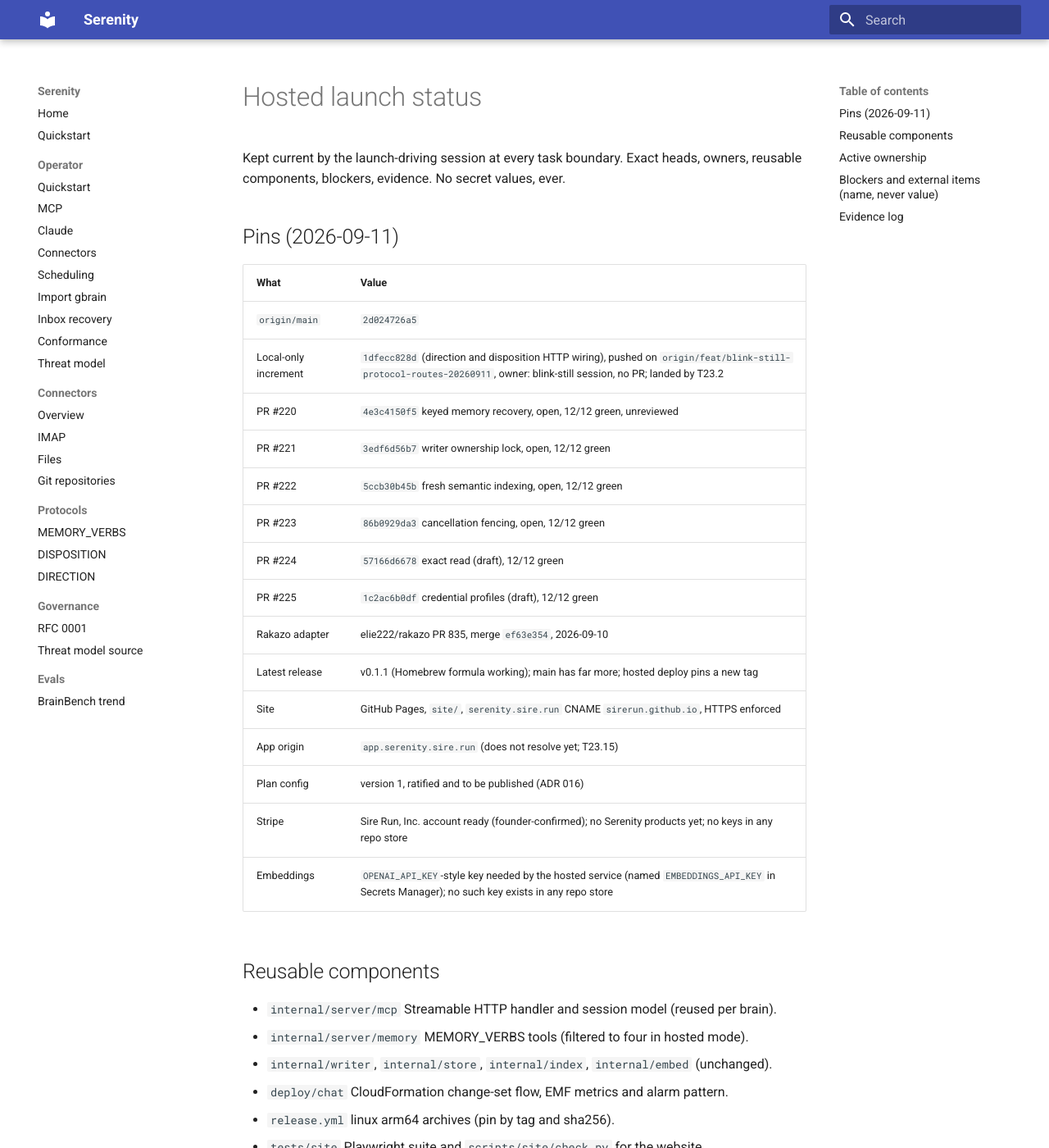
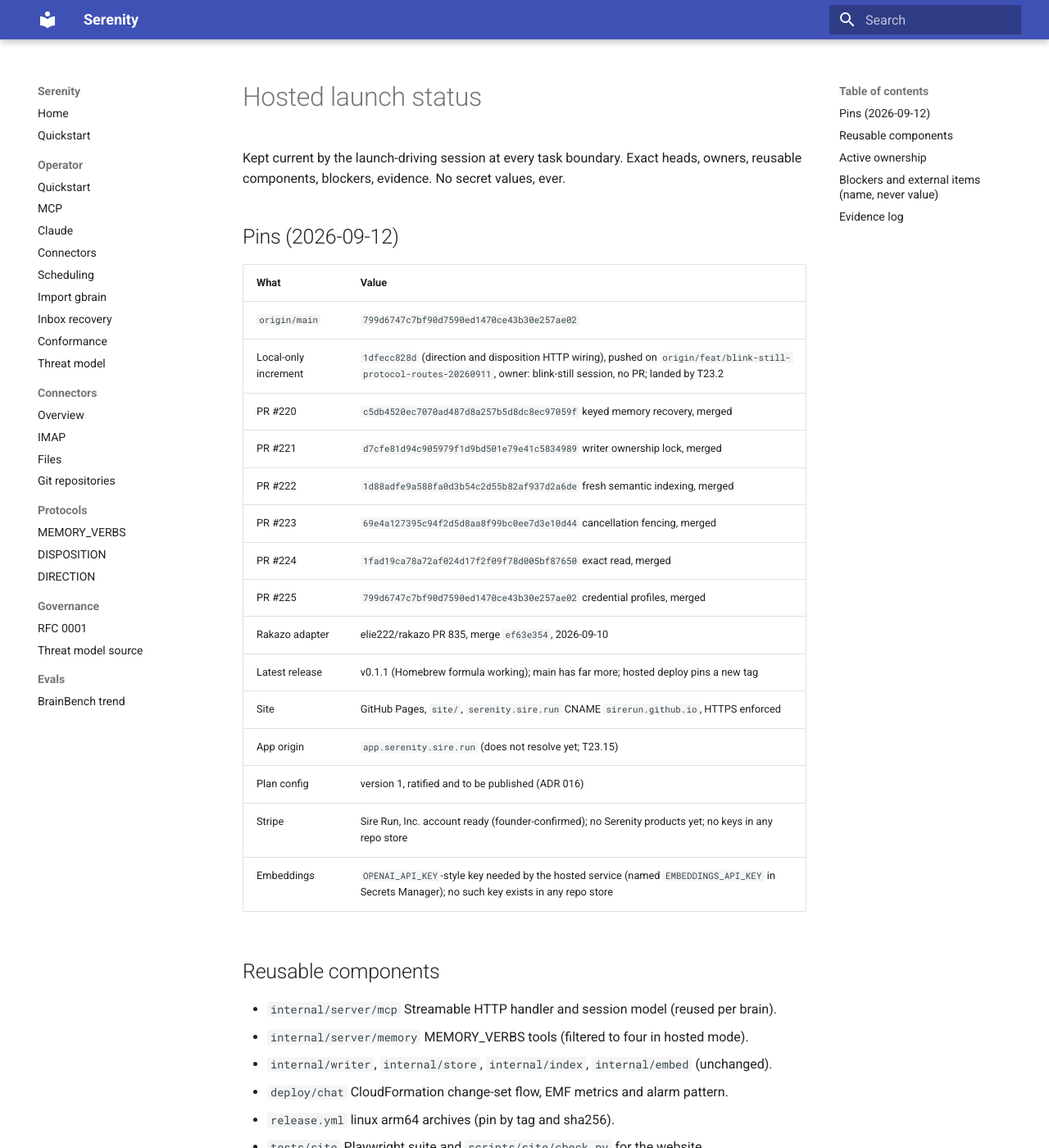
Before and after one commit to sirerun/serenity, an MkDocs documentation site: the page built from docs/launch/hosted-status.md, in a window 1280 px wide and 1400 px high. Shown: the whole window at 82% size. Built offline with MkDocs 1.6.1 and Material for MkDocs 9.7.7, drawn with Linux system fonts in a browser that asks for light colours; some of the changed text lies outside the part shown.

Commit message:
docs: close T23.1 merge receipts

```diff
--- a/docs/launch/hosted-status.md
+++ b/docs/launch/hosted-status.md
@@ -2,18 +2,18 @@
 
 Kept current by the launch-driving session at every task boundary. Exact heads, owners, reusable components, blockers, evidence. No secret values, ever.
 
-## Pins (2026-09-11)
+## Pins (2026-09-12)
 
 | What | Value |
 |---|---|
-| `origin/main` | `2d024726a5` |
+| `origin/main` | `799d6747c7bf90d7590ed1470ce43b30e257ae02` |
 | Local-only increment | `1dfecc828d` (direction and disposition HTTP wiring), pushed on `origin/feat/blink-still-protocol-routes-20260911`, owner: blink-still session, no PR; landed by T23.2 |
-| PR #220 | `4e3c4150f5` keyed memory recovery, open, 12/12 green, unreviewed |
-| PR #221 | `3edf6d56b7` writer ownership lock, open, 12/12 green |
-| PR #222 | `5ccb30b45b` fresh semantic indexing, open, 12/12 green |
-| PR #223 | `86b0929da3` cancellation fencing, open, 12/12 green |
-| PR #224 | `57166d6678` exact read (draft), 12/12 green |
-| PR #225 | `1c2ac6b0df` credential profiles (draft), 12/12 green |
+| PR #220 | `c5db4520ec7070ad487d8a257b5d8dc8ec97059f` keyed memory recovery, merged |
+| PR #221 | `d7cfe81d94c905979f1d9bd501e79e41c5834989` writer ownership lock, merged |
+| PR #222 | `1d88adfe9a588fa0d3b54c2d55b82af937d2a6de` fresh semantic indexing, merged |
+| PR #223 | `69e4a127395c94f2d5d8aa8f99bc0ee7d3e10d44` cancellation fencing, merged |
+| PR #224 | `1fad19ca78a72af024d17f2f09f78d005bf87650` exact read, merged |
+| PR #225 | `799d6747c7bf90d7590ed1470ce43b30e257ae02` credential profiles, merged |
 | Rakazo adapter | elie222/rakazo PR 835, merge `ef63e354`, 2026-09-10 |
 | Latest release | v0.1.1 (Homebrew formula working); main has far more; hosted deploy pins a new tag |
 | Site | GitHub Pages, `site/`, `serenity.sire.run` CNAME `sirerun.github.io`, HTTPS enforced |
@@ -53,3 +53,15 @@
 ## Evidence log
 
 - 2026-09-11 Discovery complete (docs/launch/hosted-plan.md section 2). No code written yet.
+- 2026-09-12 T23.1 complete: PRs #220-#225 merged in order; final main is
+  `799d6747c7bf90d7590ed1470ce43b30e257ae02`; [post-merge CI run
+  34681426437](https://github.com/sirerun/serenity/actions/runs/34681426437)
+  passed all jobs, including vet, build, race tests and lint.
+- The contract-required local gates also passed in an isolated worktree at the
+  final SHA under the shared build lease: `go vet ./...`, `go build ./...`,
+  `go test -race -timeout 600s ./...`, and `golangci-lint run --timeout=10m`
+  (`0 issues`). The lease was released with a matching CAS. The
+  pre-existing local `LAUNCH-PROMPT.md` remains untouched.
+- The final diff contains the expected `cancel_memory_operation`,
+  `read_memory_fact`, and `--credential-profile` surfaces. T23.2 onward remain
+  open; no hosted deployment or launch-readiness claim is made.
```
Also changed, not shown: other parts of docs/launch/hosted-status.md (+1 -1 lines), docs/launch/hosted-plan.md (+3 -3 lines).
